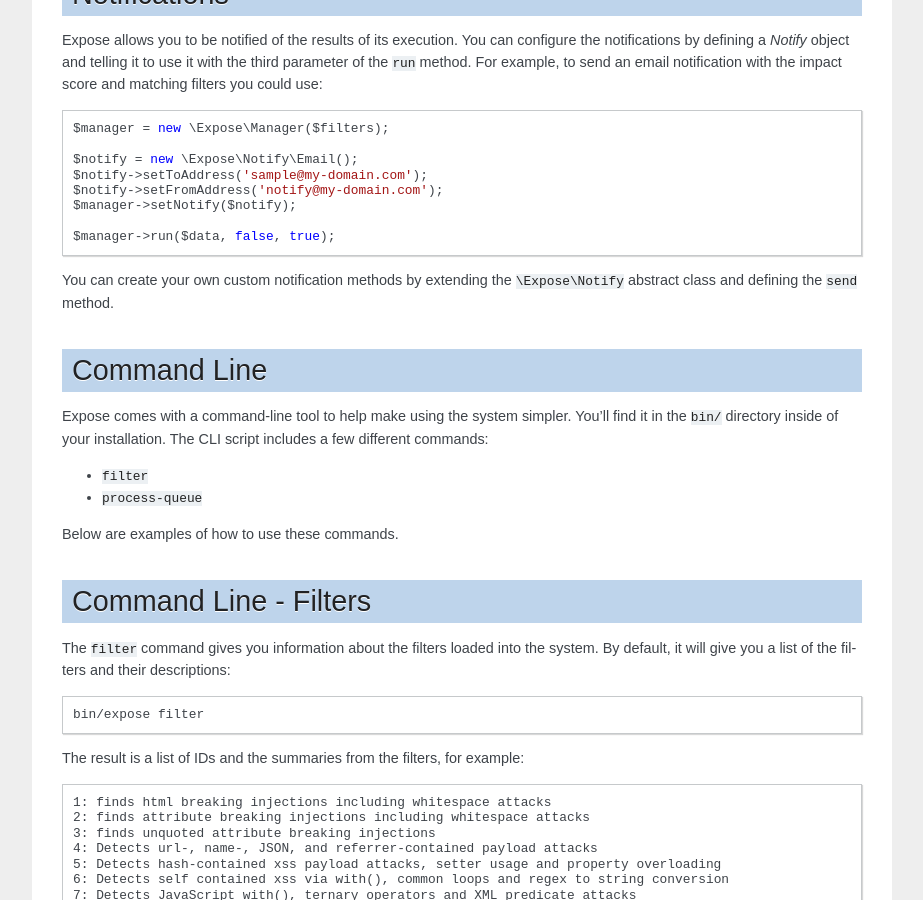
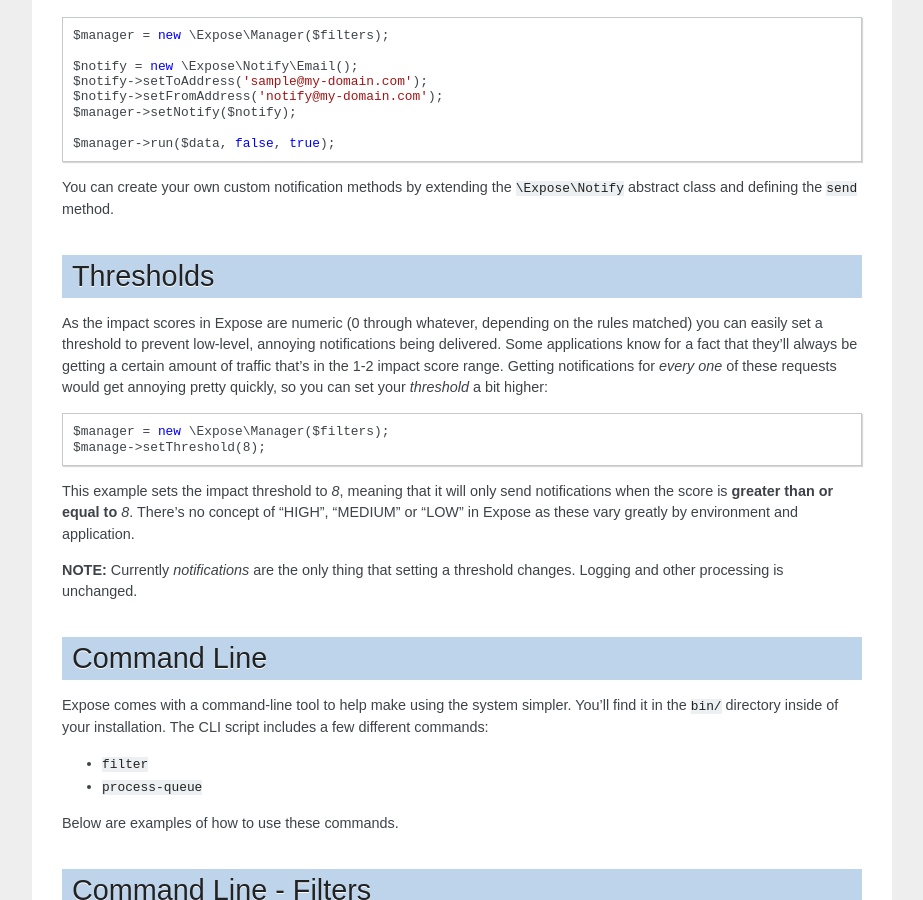
Before and after one commit to enygma/expose, a Sphinx documentation site: the page built from docs/index.rst, in a window 1280 px wide and 900 px high, scrolled down 2452 px. Shown: the whole window, without its empty margins (198-1121 px from the left). Built offline with Sphinx 7.4.7, drawn with Linux system fonts in a browser that asks for light colours; some of the changed text lies outside the part shown.

Commit message:
adding Threshold information to docs

```diff
--- a/docs/index.rst
+++ b/docs/index.rst
@@ -6,7 +6,7 @@
 Expose - PHP Intrusion Detection
 ==================================
 
-**Expose** is an Intrusion Detection System for PHP loosely based on the PHPIDS project (and using it's ruleset for detecting potential threats). You can find the latest version over on `it's github page <http://github.com/enygma/expose>`_.
+**Expose** (pronounced *ex-pose-a*, pretend you're French) is an Intrusion Detection System for PHP loosely based on the PHPIDS project (and using it's ruleset for detecting potential threats). You can find the latest version over on `it's github page <http://github.com/enygma/expose>`_.
 
 **ALL CREDIT** for the rule set for Expose goes to the PHP IDS project. Expose literally uses the same JSON configuration for its execution. I am not claiming any kind of ownership or authorship of these rules. Please see the PHPIDS github README for names of those who have contributed.
 
@@ -101,6 +97,7 @@
 
 Restrictions
 ==================
+
 A restriction lets you tell Expose to only evaluate certain values and ignore all others. For example, we might have more data than we care around coming in and only want to check the value of POST.foo.bar:
 
 .. code-block:: php
@@ -140,6 +137,20 @@
     $manager->run($data, false, true);
 
 You can create your own custom notification methods by extending the ``\Expose\Notify`` abstract class and defining the ``send`` method.
+
+Thresholds
+==============
+
+As the impact scores in Expose are numeric (0 through whatever, depending on the rules matched) you can easily set a threshold to prevent low-level, annoying notifications being delivered. Some applications know for a fact that they'll always be getting a certain amount of traffic that's in the 1-2 impact score range. Getting notifications for *every one* of these requests would get annoying pretty quickly, so you can set your *threshold* a bit higher:
+
+.. code-block:: php
+
+    $manager = new \Expose\Manager($filters);
+    $manage->setThreshold(8);
+
+This example sets the impact threshold to `8`, meaning that it will only send notifications when the score is **greater than or equal to** `8`. There's no concept of "HIGH", "MEDIUM" or "LOW" in Expose as these vary greatly by environment and application.
+
+**NOTE:** Currently *notifications* are the only thing that setting a threshold changes. Logging and other processing is unchanged.
 
 Command Line
 ==============
```
Also changed, not shown: other parts of docs/index.rst (+0 -4 lines).
